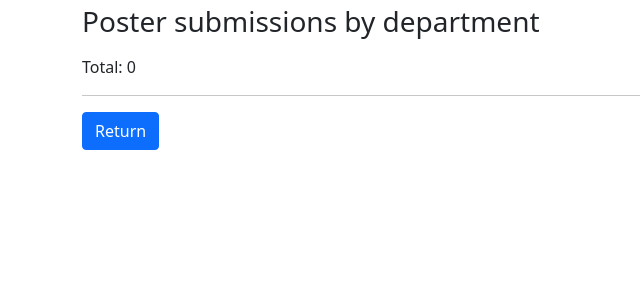
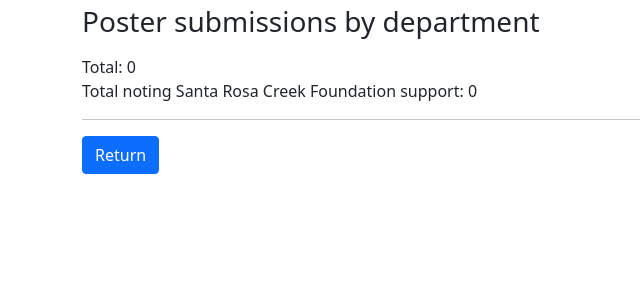
Before and after one commit to tbensky/conference-org, a CodeIgniter app: page /conference-org/index.php/start/dept/1 in a window 1280 px wide. Shown: the top 300 px of the page, without its empty margins (0-640 px from the left). Run offline with CodeIgniter, Linux system fonts and the light colour scheme; data that the repository does not hold is empty; some libraries are stand-ins or nearby versions.

Commit message:
srcf support counting

```diff
--- a/application/views/dept.php
+++ b/application/views/dept.php
@@ -10,23 +10,24 @@ echo "<h3>Poster submissions by department</h3>";
 $q = $this->db->query("select people from entry where year=? and format='poster'",$year);
 
 $dist = [];
+$santa_rosa = 0;
 foreach($q->result_array() as $row)
 {
     $json = json_decode($row['people'],true);
     $one = false;
     foreach($json as $p)
     {
-
         if ($p['role'] == "Faculty" and $one == false)
             {
                 $dept = $p['affiliation'];
-                //if ($dept != "Other..." && $dept != '--Select--')
-                {
-                    if (empty($dist[$dept]))
-                        $dist[$dept] = 1;
-                    else $dist[$dept]++;
-                    $one = true;
-                }
+                if (empty($dist[$dept]))
+                    $dist[$dept] = 1;
+                else $dist[$dept]++;
+                $one = true;
+
+                if ($p['santa_rosa'] == 'yes')
+                    $santa_rosa++;
+
             }
     }
 }
@@ -40,6 +41,8 @@ foreach($dist as $dept => $count)
 }
 echo "</ul>";
 echo "Total: $t";
+echo "<br/>";
+echo "Total noting Santa Rosa Creek Foundation support: $santa_rosa";
 
 echo "<hr/>";
 
```
